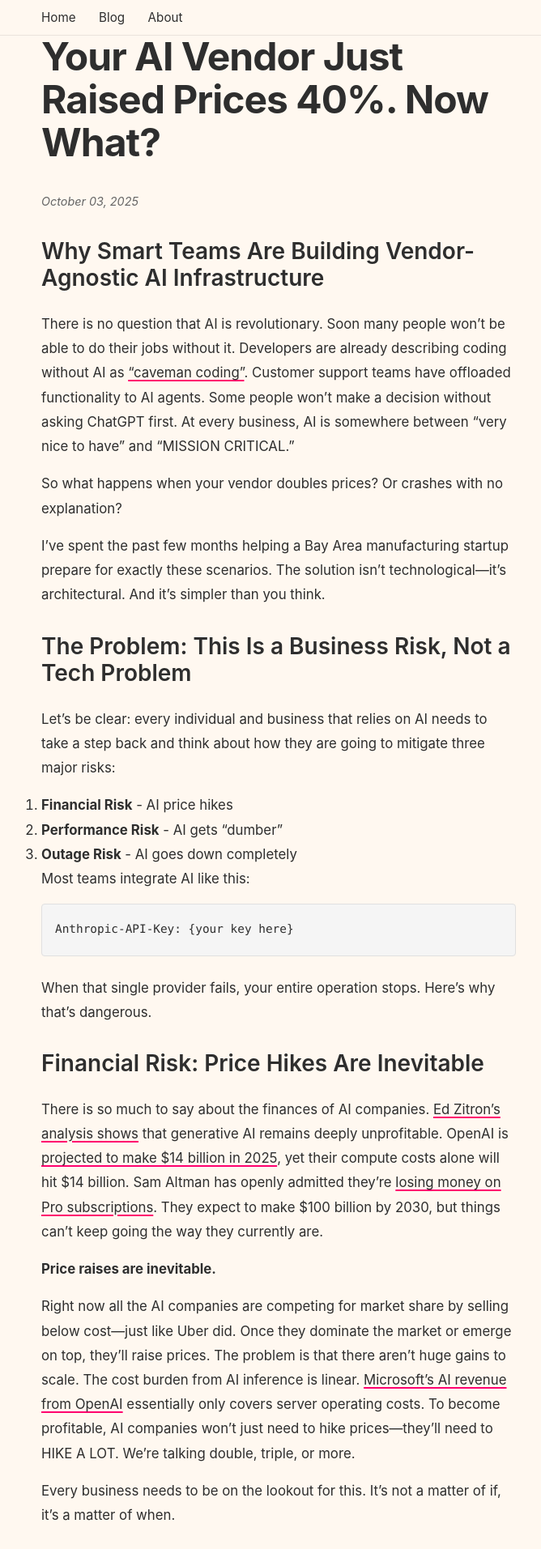
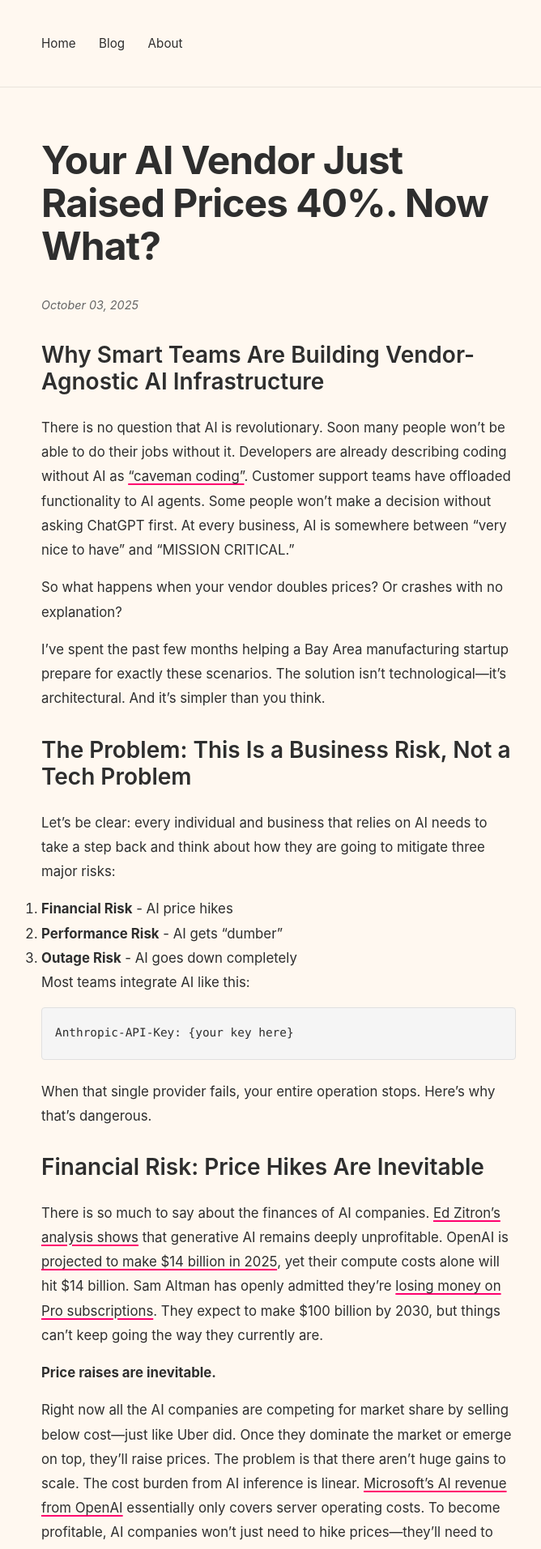
Before and after one commit to tparlmer/smilodon-software, a Jekyll site: the page built from _posts/2025-10-03-your-ai-vendor-just-raised-prices.md, in a window 1280 px wide. Shown: the top 1913 px of the page at 81% size, without its empty margins (296-964 px from the left). Built offline with Jekyll 4.4.1, drawn with Linux system fonts in a browser that asks for light colours.

Commit message:
Formatting adjustments

```diff
--- a/assets/css/style.css
+++ b/assets/css/style.css
@@ -294,7 +294,7 @@
 .container {
     max-width: 650px;
     margin: 0 auto;
-    padding: 0 2rem;
+    padding: 2rem 2rem;
 }
 
 .post-list article {
@@ -305,6 +305,7 @@
 
 /* === BLOG POST PAGE === */
 .post-header {
+    margin-top: 2rem;
     margin-bottom: 2rem;
 }
 
```
